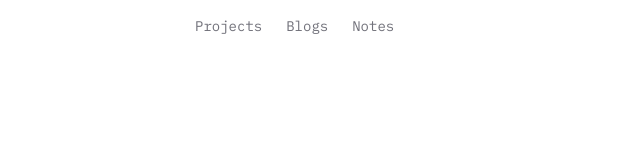
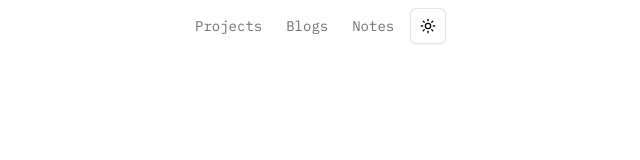
Before and after one commit to Harruta/website, a Next.js app: page / in a window 1280 px wide. Shown: the top 160 px of the page, without its empty margins (205-845 px from the left). Built offline with nearby package versions, Linux system fonts and the light colour scheme.

Commit message:
added theam button for dark and light mdoe

```diff
--- a/package.json
+++ b/package.json
@@ -9,6 +9,7 @@
     "lint": "next lint"
   },
   "dependencies": {
+    "@radix-ui/react-slot": "^1.1.1",
     "class-variance-authority": "^0.7.1",
     "clsx": "^2.1.1",
     "lucide-react": "^0.474.0",
--- a/src/app/Homepage/page.tsx
+++ b/src/app/Homepage/page.tsx
@@ -1,11 +1,13 @@
 'use client'
 import React from 'react'
 import Navbar from '../components/Navbar'
+import { ModeToggle } from '../components/ui/ModeToggle'
 
 export default function Homepage() {
   return (
     <div className='flex justify-start items-center mb-8 w-full pl-96'>
       <Navbar />
+      <ModeToggle/>
     </div>
   )
 }
--- /dev/null
+++ b/src/app/components/ui/ModeToggle.tsx
@@ -0,0 +1,23 @@
+"use client"
+
+import * as React from "react"
+import { Moon, Sun } from "lucide-react"
+import { useTheme } from "next-themes"
+
+import { Button } from "@/components/ui/button"
+
+export function ModeToggle() {
+  const { theme, setTheme } = useTheme()
+
+  const toggleTheme = () => {
+    setTheme(theme === "light" ? "dark" : "light")
+  }
+
+  return (
+    <Button variant="outline" size="icon" onClick={toggleTheme}>
+      <Sun className="h-[1.2rem] w-[1.2rem] rotate-0 scale-100 transition-all dark:-rotate-90 dark:scale-0" />
+      <Moon className="absolute h-[1.2rem] w-[1.2rem] rotate-90 scale-0 transition-all dark:rotate-0 dark:scale-100" />
+      <span className="sr-only">Toggle theme</span>
+    </Button>
+  )
+}
--- a/src/app/layout.tsx
+++ b/src/app/layout.tsx
@@ -1,5 +1,6 @@
 import type { Metadata } from "next";
 import { Geist, Geist_Mono } from "next/font/google";
+import { ThemeProvider } from "./components/ui/themeprovider";
 import "./globals.css";
 
 const geistSans = Geist({
@@ -27,7 +28,14 @@
       <body
         className={`${geistSans.variable} ${geistMono.variable} antialiased`}
       >
-        {children}
+        <ThemeProvider
+            attribute="class"
+            defaultTheme="system"
+            enableSystem
+            disableTransitionOnChange
+          >
+            {children}
+          </ThemeProvider>
       </body>
     </html>
   );
--- /dev/null
+++ b/src/components/ui/button.tsx
@@ -0,0 +1,57 @@
+import * as React from "react"
+import { Slot } from "@radix-ui/react-slot"
+import { cva, type VariantProps } from "class-variance-authority"
+
+import { cn } from "@/lib/utils"
+
+const buttonVariants = cva(
+  "inline-flex items-center justify-center gap-2 whitespace-nowrap rounded-md text-sm font-medium transition-colors focus-visible:outline-none focus-visible:ring-1 focus-visible:ring-ring disabled:pointer-events-none disabled:opacity-50 [&_svg]:pointer-events-none [&_svg]:size-4 [&_svg]:shrink-0",
+  {
+    variants: {
+      variant: {
+        default:
+          "bg-primary text-primary-foreground shadow hover:bg-primary/90",
+        destructive:
+          "bg-destructive text-destructive-foreground shadow-sm hover:bg-destructive/90",
+        outline:
+          "border border-input bg-background shadow-sm hover:bg-accent hover:text-accent-foreground",
+        secondary:
+          "bg-secondary text-secondary-foreground shadow-sm hover:bg-secondary/80",
+        ghost: "hover:bg-accent hover:text-accent-foreground",
+        link: "text-primary underline-offset-4 hover:underline",
+      },
+      size: {
+        default: "h-9 px-4 py-2",
+        sm: "h-8 rounded-md px-3 text-xs",
+        lg: "h-10 rounded-md px-8",
+        icon: "h-9 w-9",
+      },
+    },
+    defaultVariants: {
+      variant: "default",
+      size: "default",
+    },
+  }
+)
+
+export interface ButtonProps
+  extends React.ButtonHTMLAttributes<HTMLButtonElement>,
+    VariantProps<typeof buttonVariants> {
+  asChild?: boolean
+}
+
+const Button = React.forwardRef<HTMLButtonElement, ButtonProps>(
+  ({ className, variant, size, asChild = false, ...props }, ref) => {
+    const Comp = asChild ? Slot : "button"
+    return (
+      <Comp
+        className={cn(buttonVariants({ variant, size, className }))}
+        ref={ref}
+        {...props}
+      />
+    )
+  }
+)
+Button.displayName = "Button"
+
+export { Button, buttonVariants }
```
Also changed, not shown: 1 other file (tests, documents, lock files or other folders).
